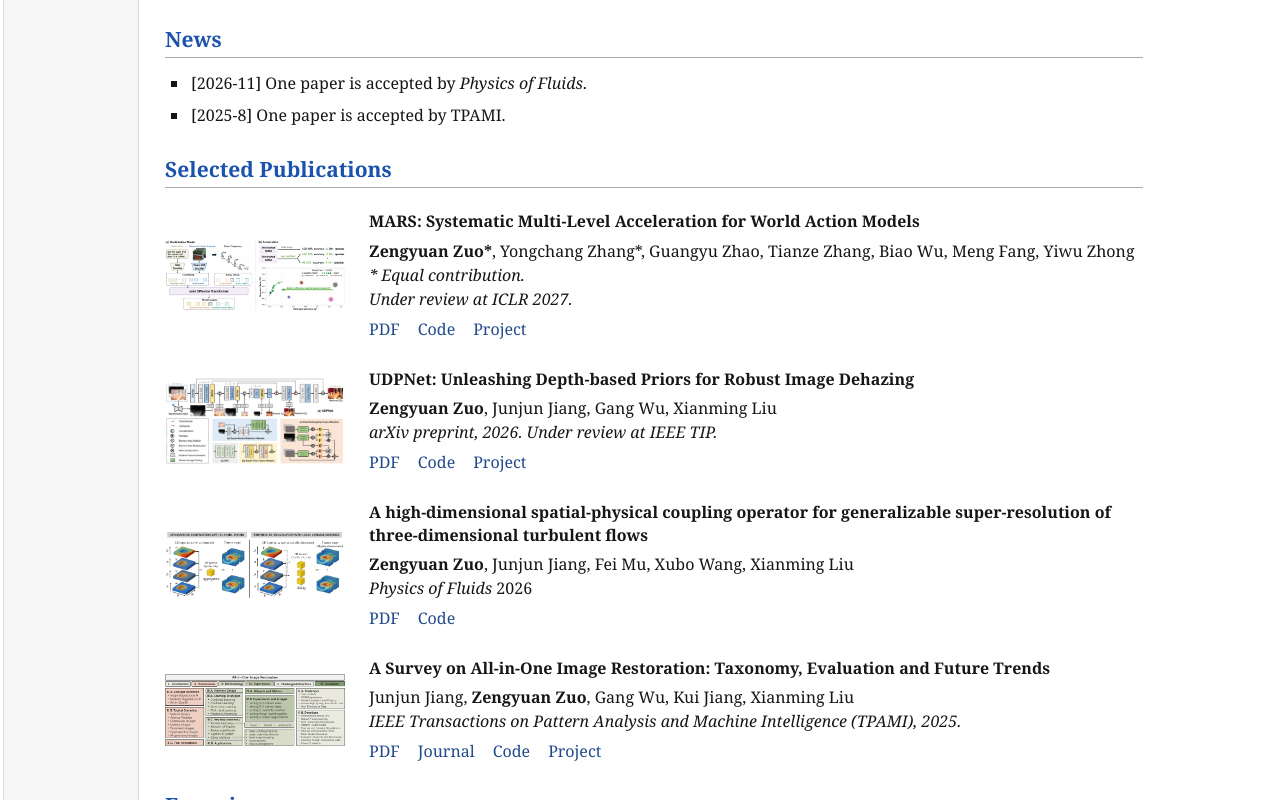
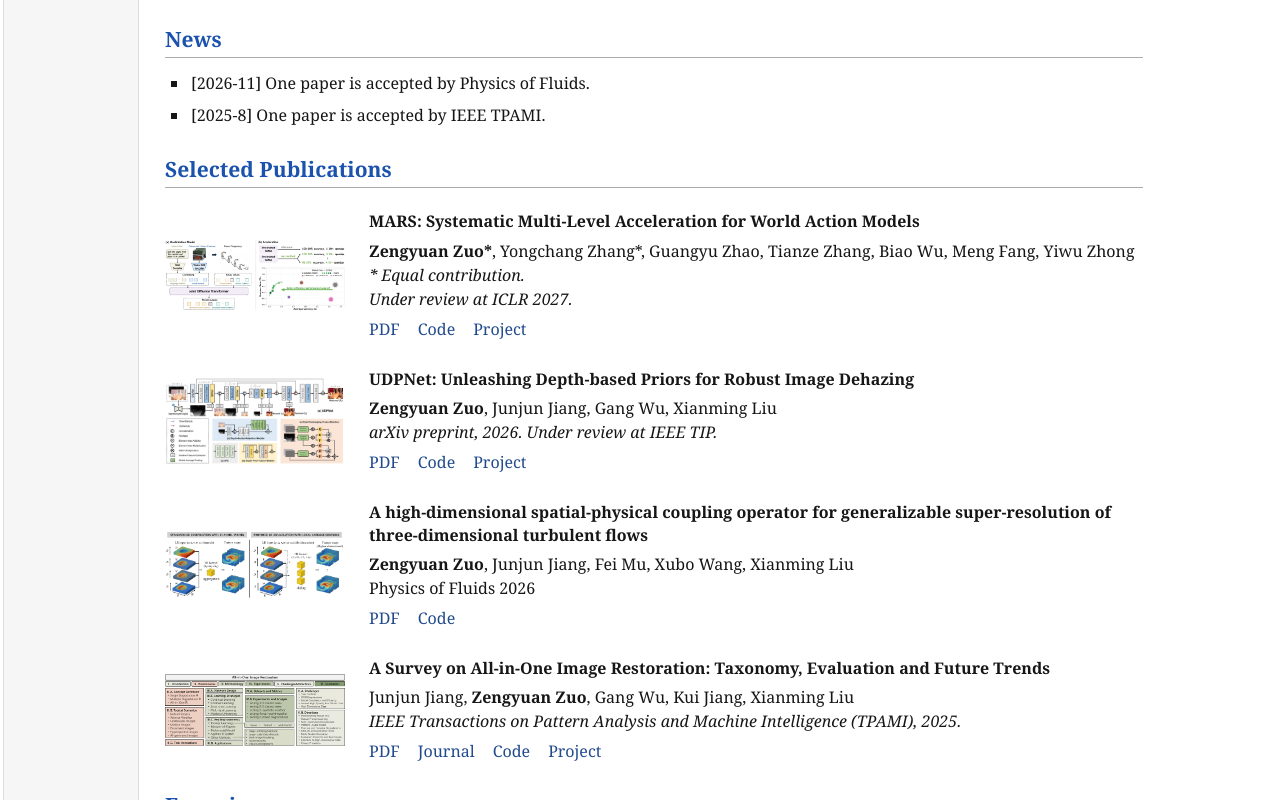
Before and after one commit to Harbinzzy/Harbinzzy.github.io, a plain HTML site: page index.html in a window 1280 px wide. Shown: the part 476-1276 px from the top of the page. Drawn offline with Linux system fonts and the light colour scheme.

Commit message:
Update journal names and formatting on the homepage

```diff
--- a/index.html
+++ b/index.html
@@ -62,8 +62,8 @@
       <section id="news" aria-labelledby="news-title">
         <h2 id="news-title">News</h2>
         <ul class="news-list">
-          <li><span class="news-date">[2026-11]</span> One paper is accepted by <em>Physics of Fluids</em>.</li>
-          <li><span class="news-date">[2025-8]</span> One paper is accepted by TPAMI.</li>
+          <li><span class="news-date">[2026-11]</span> One paper is accepted by Physics of Fluids.</li>
+          <li><span class="news-date">[2025-8]</span> One paper is accepted by IEEE TPAMI.</li>
         </ul>
       </section>
 
@@ -101,7 +101,7 @@
           <div class="publication-copy">
             <h3>A high-dimensional spatial-physical coupling operator for generalizable super-resolution of three-dimensional turbulent flows</h3>
             <p><strong>Zengyuan Zuo</strong>, Junjun Jiang, Fei Mu, Xubo Wang, Xianming Liu<br>
-              <em>Physics of Fluids</em> 2026
+              Physics of Fluids 2026
             </p>
             <p class="paper-links"><a href="https://arxiv.org/pdf/2611.22951">PDF</a><a href="https://github.com/Harbinzzy/Conv4Turb">Code</a></p>
           </div>
```
